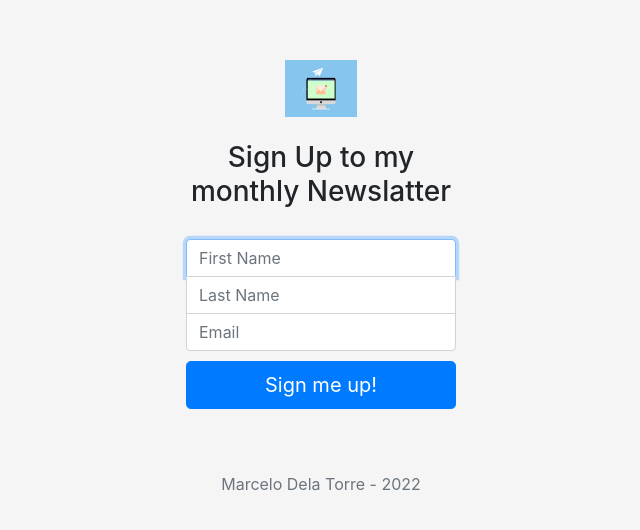
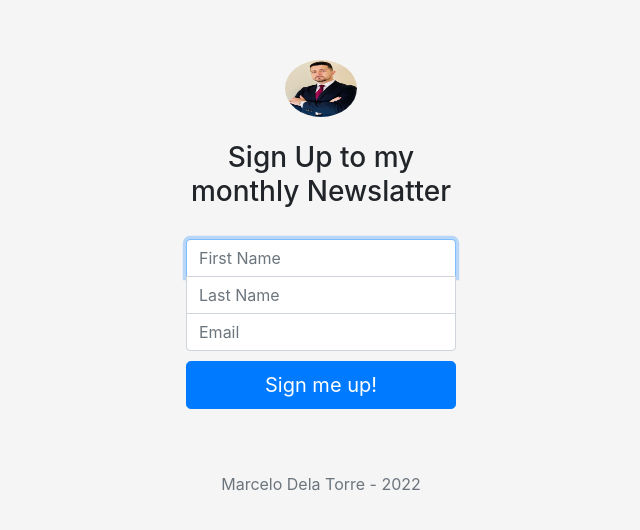
Before and after one commit to MarceloDelaTorre/Newsletter, a website: page signup.html in a window 1280 px wide. Shown: the part 114-644 px from the top of the page, without its empty margins (319-959 px from the left). Drawn offline with nearby package versions, Linux system fonts and the light colour scheme.

Commit message:
formating

```diff
--- a/public/css/styles.css
+++ b/public/css/styles.css
@@ -1,6 +1,10 @@
 html,
 body {
   height: 100%;
+}
+
+img{
+  border-radius: 100%;
 }
 
 body {
--- a/signup.html
+++ b/signup.html
@@ -31,13 +31,13 @@
     ></script>
 
     <!--  styles  -->
-    <link href="css/styles.css" rel="stylesheet" />
+    <link href="public/css/styles.css" rel="stylesheet" />
   </head>
   <body class="text-center">
     <main class="form-signin w-100 m-auto">
       <img
         class="mb-4"
-        src="/image/newsletter.png"
+        src="public/image/IMG_0060.jpeg"
         alt=""
         width="72"
         height="57"
```
Also changed, not shown: public/image/IMG_0060.jpeg (added).
